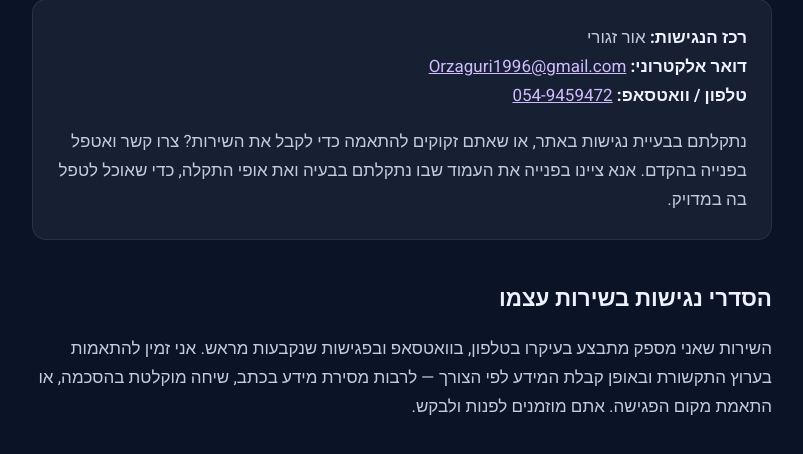
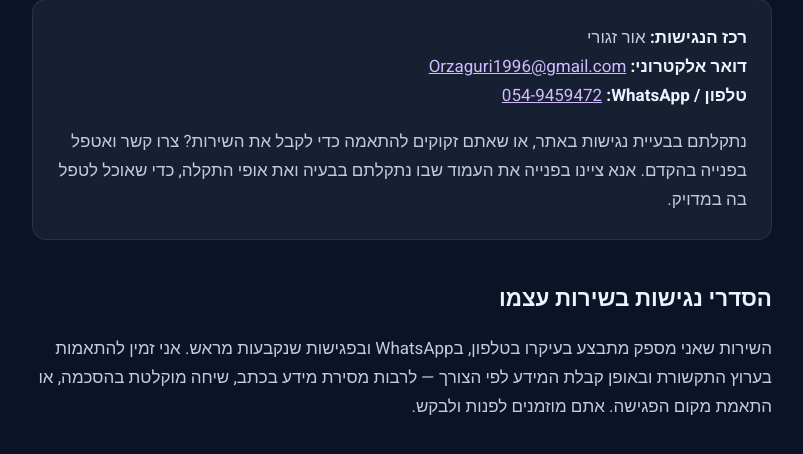
Before and after one commit to YradenShua7/AdvisorCar, a website: page accessibility.html in a window 1280 px wide. Shown: the part 1421-1875 px from the top of the page, without its empty margins (238-1041 px from the left). Drawn offline with Linux system fonts and the light colour scheme.

Commit message:
use English WhatsApp instead of Hebrew transliteration

```diff
--- a/accessibility.html
+++ b/accessibility.html
@@ -99,7 +99,7 @@
   <p style="margin-top:0">
     <strong>רכז הנגישות:</strong> אור זגורי<br/>
     <strong>דואר אלקטרוני:</strong> <a href="mailto:Orzaguri1996@gmail.com">Orzaguri1996@gmail.com</a><br/>
-    <strong>טלפון / וואטסאפ:</strong> <a dir="ltr" href="tel:+972549459472">054-9459472</a>
+    <strong>טלפון / <span dir="ltr">WhatsApp</span>:</strong> <a dir="ltr" href="tel:+972549459472">054-9459472</a>
   </p>
   <p style="margin-bottom:0">
     נתקלתם בבעיית נגישות באתר, או שאתם זקוקים להתאמה כדי לקבל את השירות? צרו קשר ואטפל
@@ -110,7 +110,7 @@
 
 <h2>הסדרי נגישות בשירות עצמו</h2>
 <p>
-  השירות שאני מספק מתבצע בעיקרו בטלפון, בוואטסאפ ובפגישות שנקבעות מראש. אני זמין
+  השירות שאני מספק מתבצע בעיקרו בטלפון, ב<span dir="ltr">WhatsApp</span> ובפגישות שנקבעות מראש. אני זמין
   להתאמות בערוץ התקשורת ובאופן קבלת המידע לפי הצורך — לרבות מסירת מידע בכתב, שיחה
   מוקלטת בהסכמה, או התאמת מקום הפגישה. אתם מוזמנים לפנות ולבקש.
 </p>
```
